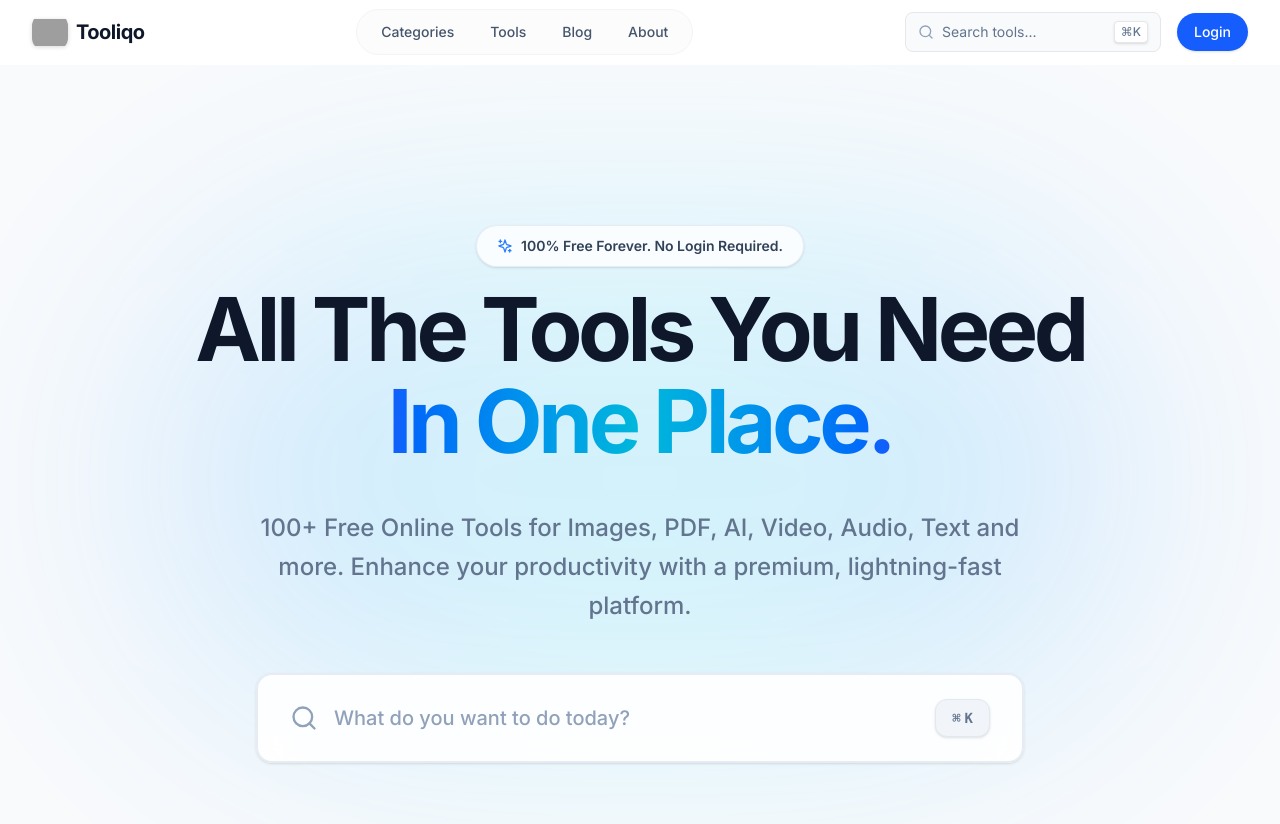
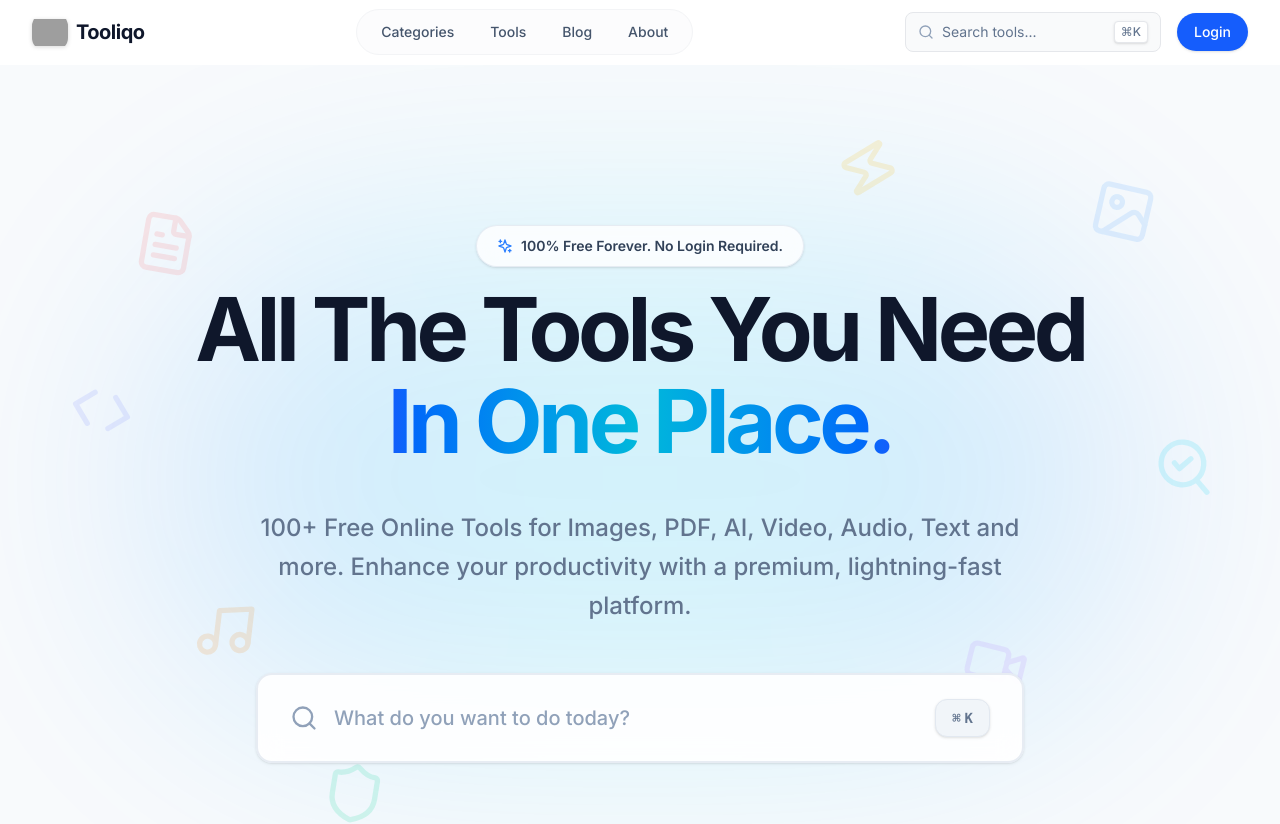
Before and after one commit to Padmini20-S/Tooliqo, a Next.js app: page / in a window 1280 px wide. Shown: the top 824 px of the page. Built offline with nearby package versions, Linux system fonts and the light colour scheme; grey boxes are pictures that could not be loaded.

Commit message:
Add floating background icons animation to hero section

```diff
--- a/app/page.tsx
+++ b/app/page.tsx
@@ -10,6 +10,8 @@ import SearchBar from "@/components/SearchBar";
 import ToolCard from "@/components/ToolCard";
 import { tools, Tool } from "@/lib/tools";
 import { motion } from "framer-motion";
+
+import FloatingBackgroundIcons from "@/components/FloatingBackgroundIcons";
 
 export default function Home() {
   const [searchOpen, setSearchOpen] = useState(false);
@@ -66,6 +68,10 @@ export default function Home() {
     <div className="flex flex-col w-full">
       {/* Hero Section */}
       <section className="relative pt-24 pb-20 md:pt-40 md:pb-32 px-4 sm:px-6 lg:px-8 w-full text-center overflow-hidden">
+
+        {/* Animated Flying Icons in Background */}
+        <FloatingBackgroundIcons />
+
         {/* Premium Background Glow Effect */}
         <div className="absolute top-1/2 left-1/2 -translate-x-1/2 -translate-y-1/2 w-[800px] h-[400px] sm:w-[1000px] sm:h-[500px] opacity-[0.15] pointer-events-none z-0">
           <div className="absolute inset-0 bg-gradient-to-r from-blue-500 via-cyan-400 to-blue-500 blur-[120px] rounded-full"></div>
--- /dev/null
+++ b/components/FloatingBackgroundIcons.tsx
@@ -0,0 +1,46 @@
+"use client";
+
+import React from "react";
+import { motion } from "framer-motion";
+import { FileText, Image as ImageIcon, Video, Music, Code, SearchCheck, Shield, Zap } from "lucide-react";
+
+const icons = [
+  { icon: FileText, color: "text-red-400", size: 40, delay: 0, duration: 15, x: "10%", y: "20%" },
+  { icon: ImageIcon, color: "text-blue-400", size: 50, delay: 2, duration: 18, x: "85%", y: "15%" },
+  { icon: Video, color: "text-purple-400", size: 35, delay: 1, duration: 20, x: "75%", y: "70%" },
+  { icon: Music, color: "text-orange-400", size: 45, delay: 3, duration: 22, x: "15%", y: "65%" },
+  { icon: Code, color: "text-indigo-400", size: 30, delay: 0.5, duration: 16, x: "5%", y: "40%" },
+  { icon: SearchCheck, color: "text-cyan-400", size: 35, delay: 4, duration: 19, x: "90%", y: "45%" },
+  { icon: Shield, color: "text-emerald-400", size: 40, delay: 2.5, duration: 21, x: "25%", y: "85%" },
+  { icon: Zap, color: "text-amber-400", size: 45, delay: 1.5, duration: 17, x: "65%", y: "10%" },
+];
+
+export default function FloatingBackgroundIcons() {
+  return (
+    <div className="absolute inset-0 overflow-hidden pointer-events-none z-0">
+      {icons.map((item, index) => {
+        const Icon = item.icon;
+        return (
+          <motion.div
+            key={index}
+            className="absolute opacity-[0.15]"
+            style={{ left: item.x, top: item.y }}
+            animate={{
+              y: ["0%", "-30%", "0%"],
+              x: ["0%", "10%", "0%"],
+              rotate: [0, 15, -15, 0],
+            }}
+            transition={{
+              duration: item.duration,
+              delay: item.delay,
+              repeat: Infinity,
+              ease: "easeInOut",
+            }}
+          >
+            <Icon className={`w-12 h-12 md:w-16 md:h-16 ${item.color}`} />
+          </motion.div>
+        );
+      })}
+    </div>
+  );
+}
```
